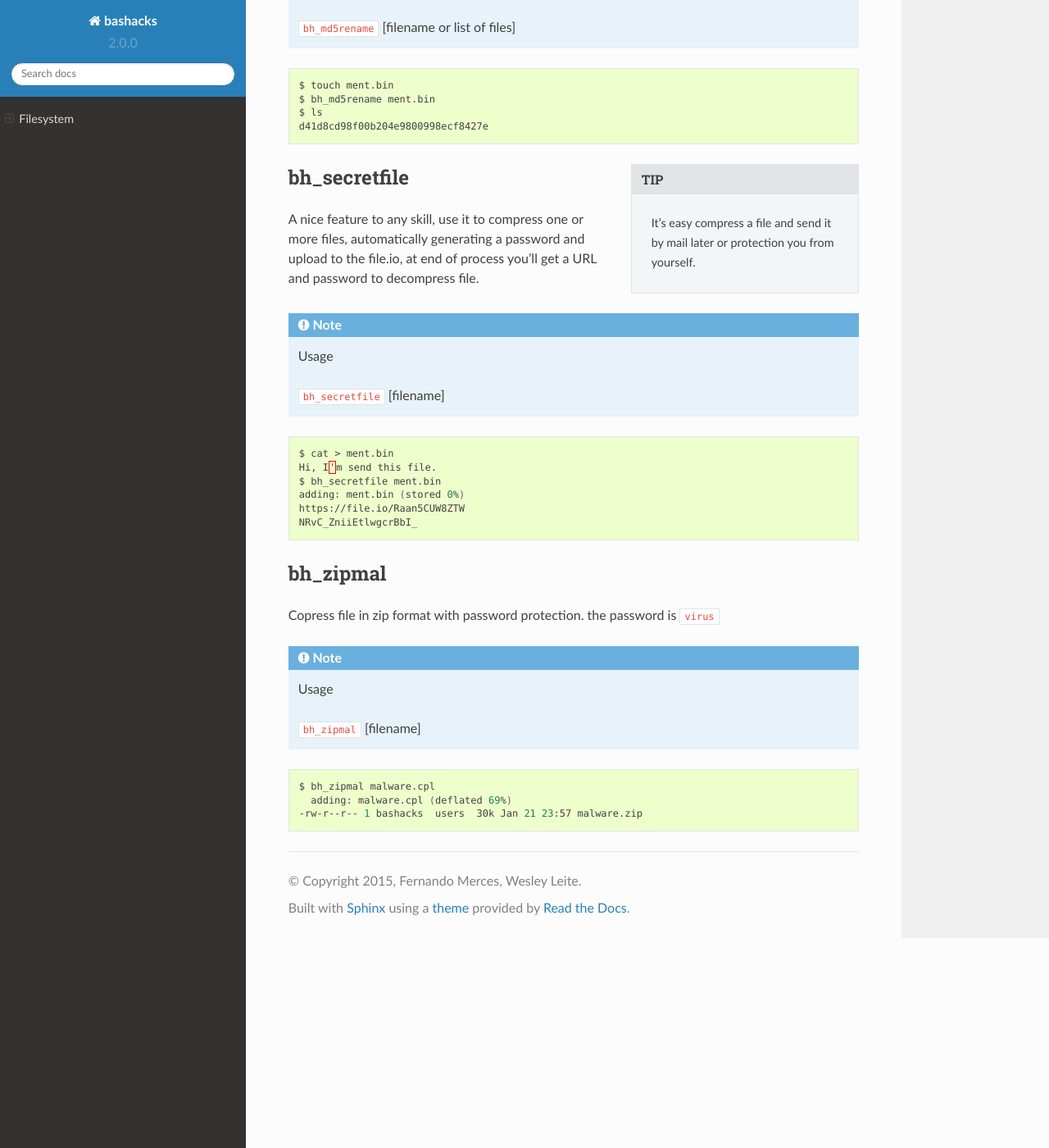
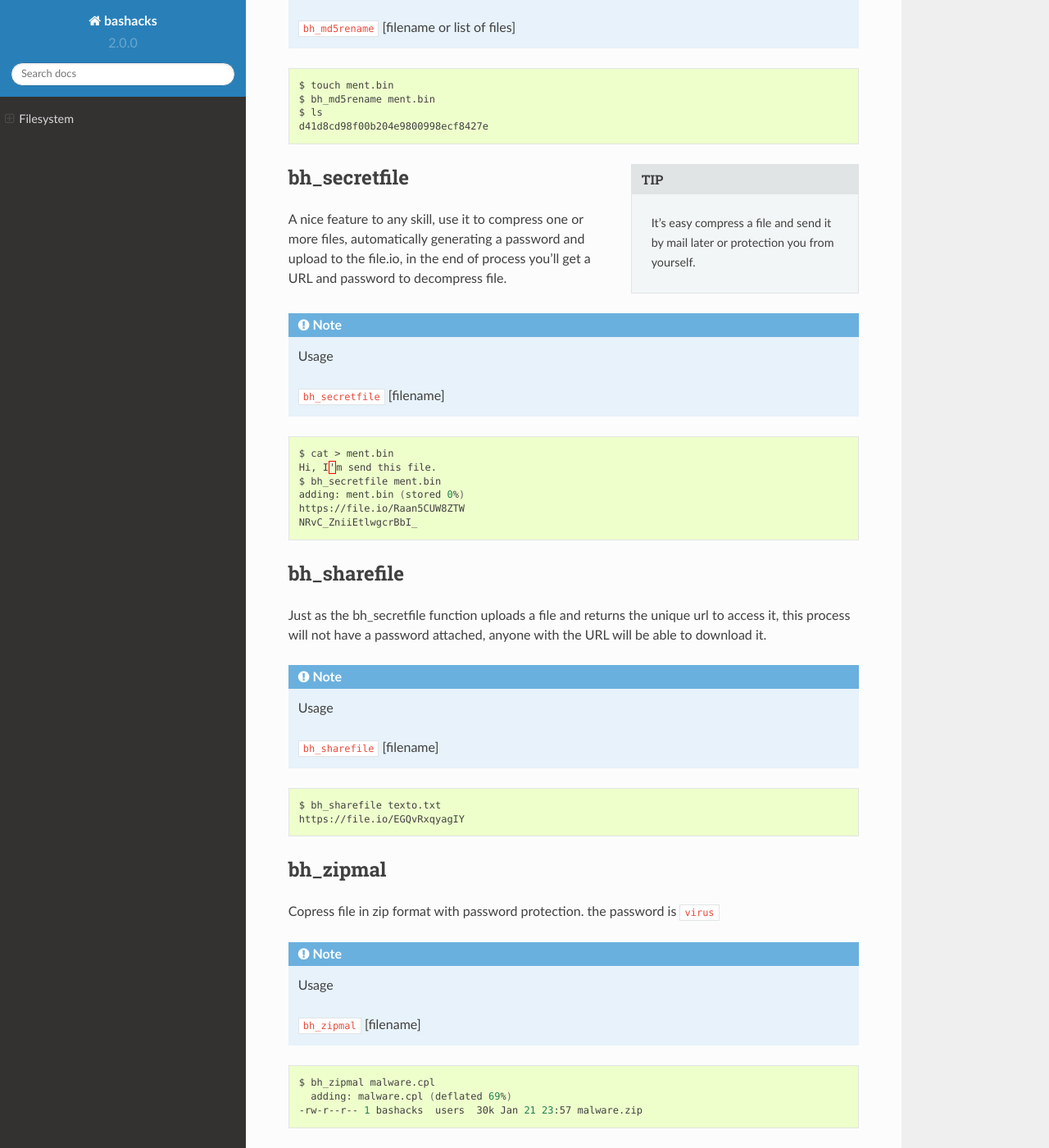
Before and after one commit to merces/bashacks, a Sphinx documentation site: the page built from doc/source/filesystem.rst, in a window 1280 px wide and 1400 px high, scrolled down 1723 px. Shown: the whole window at 82% size. Built offline with Sphinx 7.4.7 and the Read the Docs theme 2.0.0, drawn with Linux system fonts in a browser that asks for light colours.

Commit message:
issue #46 update doc filesystem added doc to bh_sharefile

```diff
--- a/doc/source/filesystem.rst
+++ b/doc/source/filesystem.rst
@@ -103,7 +103,7 @@ Convert filename to equivalent digest md5.
 bh_secretfile
 ---------
 
-A nice feature to any skill, use it to compress one or more files, automatically generating a password and upload to the file.io, at end of process you'll get a URL and password to decompress file.
+A nice feature to any skill, use it to compress one or more files, automatically generating a password and upload to the file.io, in the end of process you'll get a URL and password to decompress file.
 
 .. note::
 
@@ -120,6 +120,24 @@ A nice feature to any skill, use it to compress one or more files, automatically
     adding: ment.bin (stored 0%)
     https://file.io/Raan5CUW8ZTW
     NRvC_ZniiEtlwgcrBbI_
+
+
+bh_sharefile
+---------
+
+Just as the bh_secretfile function uploads a file and returns the unique url to access it, this process will not have a password attached, anyone with the URL will be able to download it.
+
+.. note::
+
+    Usage
+
+    ``bh_sharefile`` [filename]
+
+
+.. code-block:: bash
+
+    $ bh_sharefile texto.txt
+    https://file.io/EGQvRxqyagIY
 
 
 bh_zipmal
```
